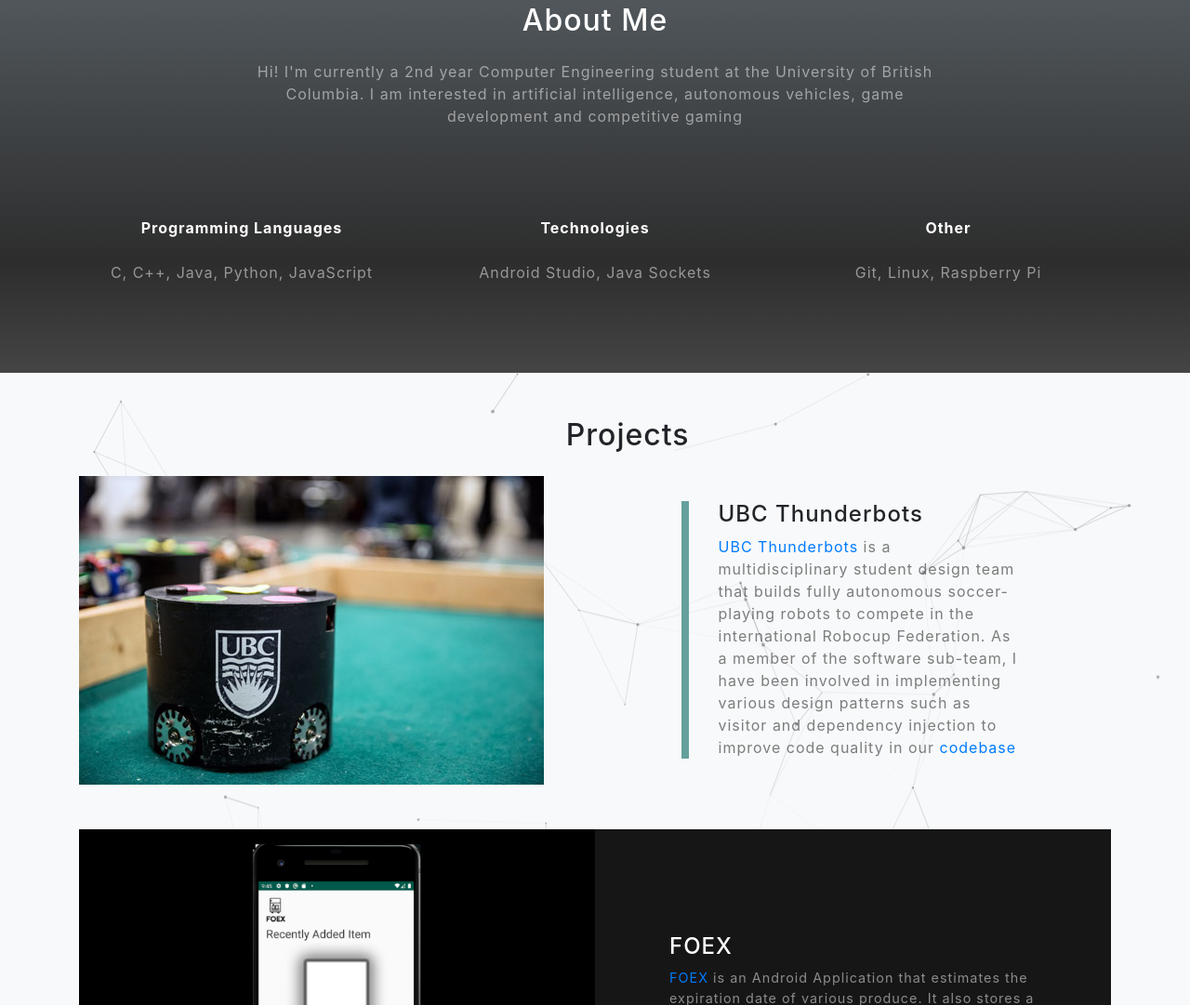
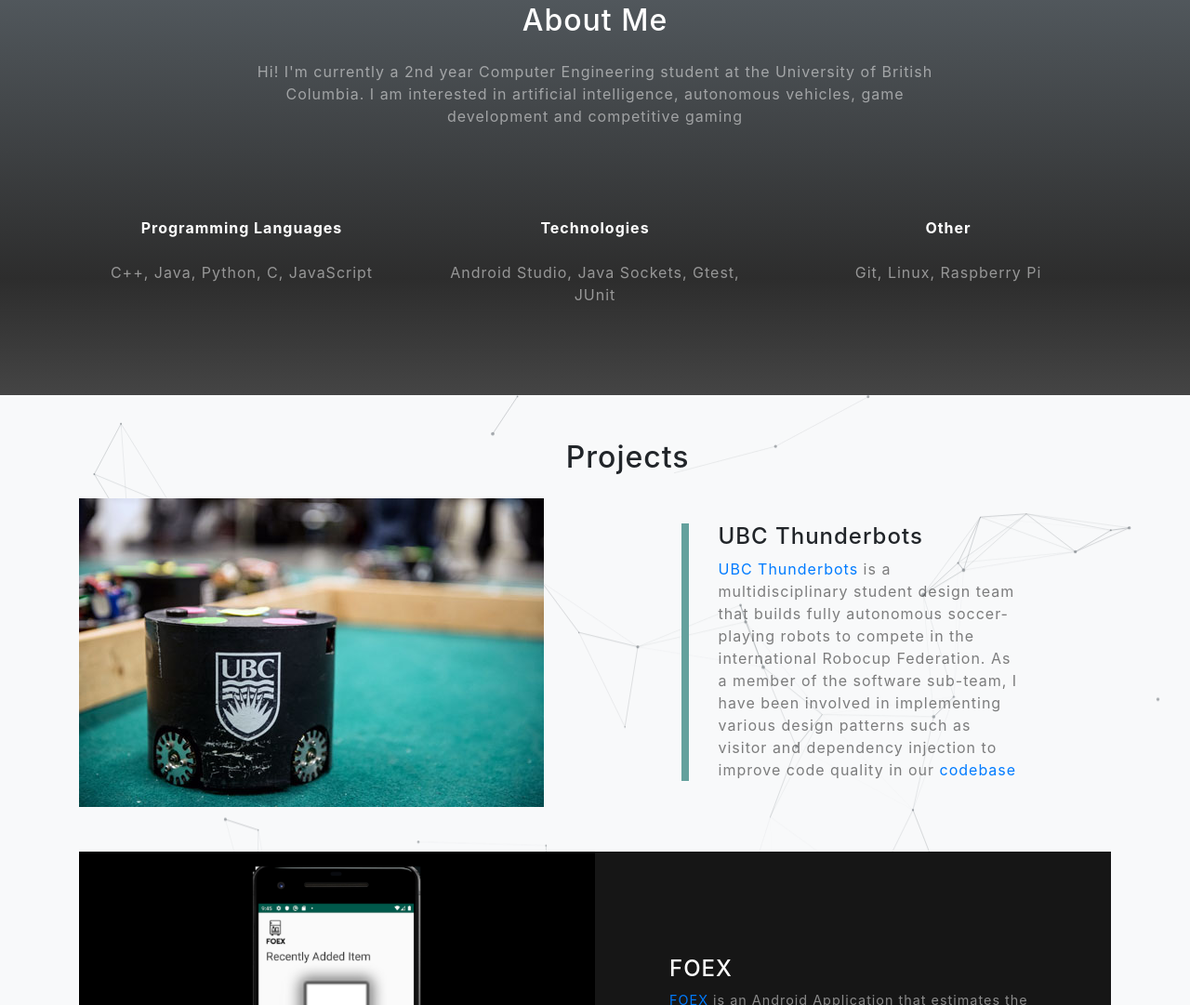
Before and after one commit to LiCody/LiCody.github.io, a website with bundled scripts: page index.html in a window 1280 px wide. Shown: the part 877-1958 px from the top of the page at 93% size. Built offline with nearby package versions, Linux system fonts and the light colour scheme; animation ran at ten frames a second.

Commit message:
update skills

```diff
--- a/index.html
+++ b/index.html
@@ -78,11 +78,11 @@
       <div class="row text-center" >
         <div class="col-md-4 skills">
           <p class="text-white mb-4"><b>Programming Languages</b></p>
-          <p class="text-white-50">C, C++, Java, Python, JavaScript</p>
+          <p class="text-white-50">C++, Java, Python, C, JavaScript</p>
         </div>
         <div class="col-md-4 skills">
           <p class="text-white mb-4"><b>Technologies</b></p>
-          <p class="text-white-50">Android Studio, Java Sockets</p>
+          <p class="text-white-50">Android Studio, Java Sockets, Gtest, JUnit</p>
         </div>
         <div class="col-md-4 skills">
           <p class="text-white mb-4"><b>Other</b></p>
```
